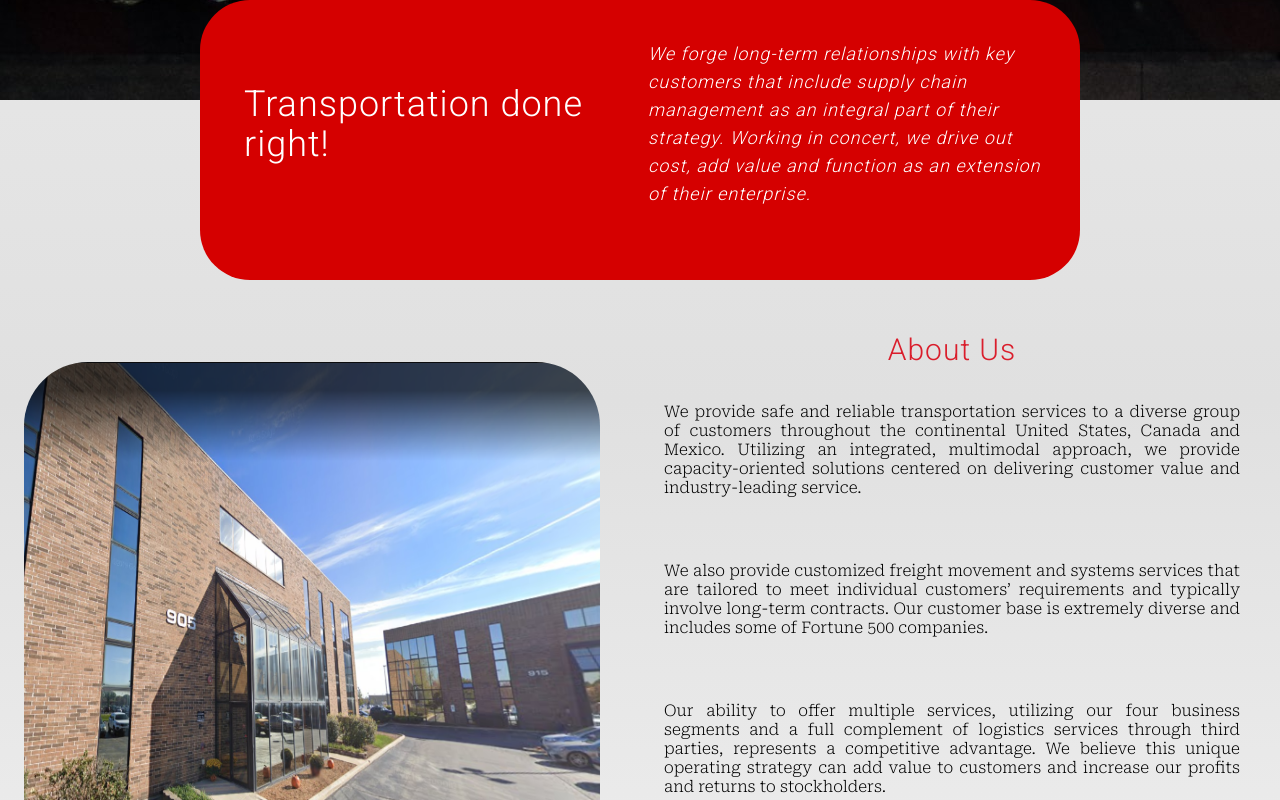
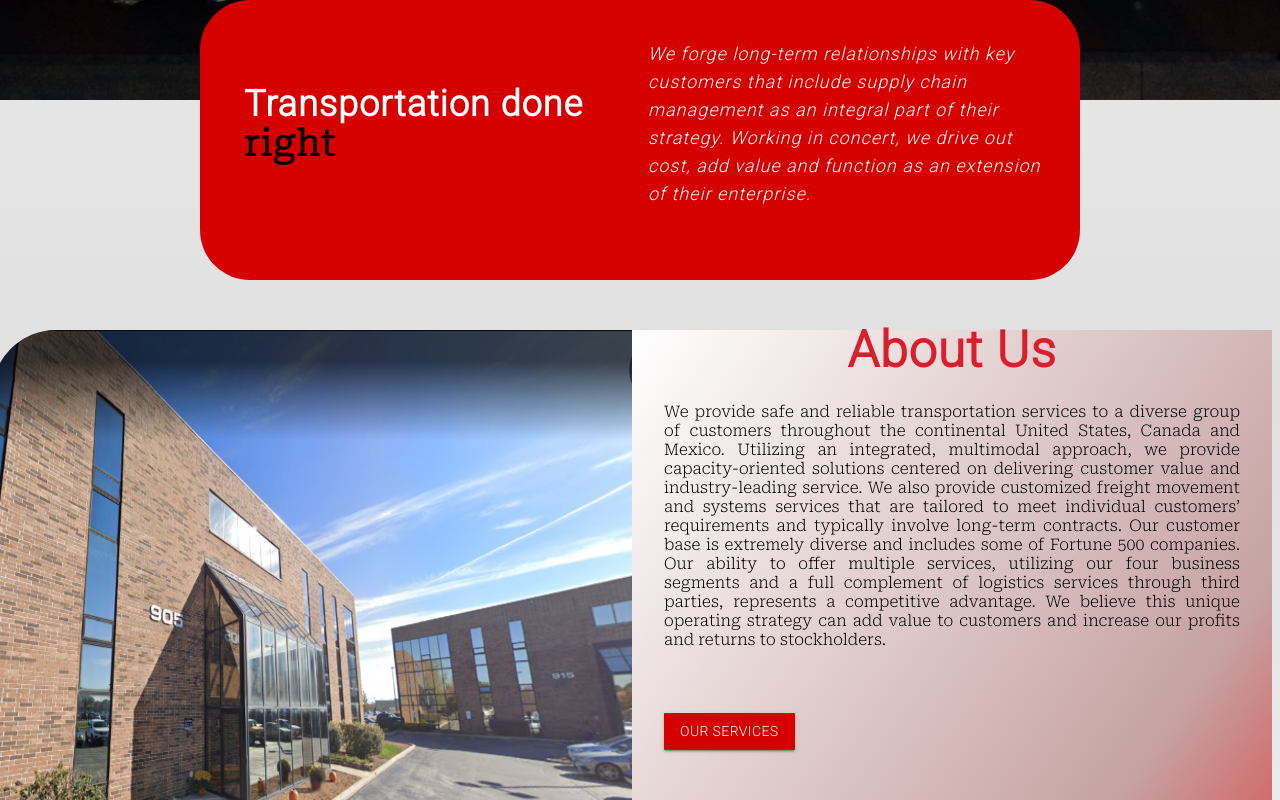
Before and after one commit to DVDR12321/TrucksLLC, a React (Create React App) app in the folder react-project-filesystem/: page /aboutus in a window 1280 px wide. Shown: the part 420-1220 px from the top of the page. Built offline with nearby package versions, Linux system fonts and the light colour scheme; what react-swipeable-views-utils would draw is missing.

Commit message:
started to create new sections on About page

```diff
--- a/react-project-filesystem/src/Pages/AboutUsPage/AboutUsPage.jsx
+++ b/react-project-filesystem/src/Pages/AboutUsPage/AboutUsPage.jsx
@@ -10,11 +10,13 @@ import {
   StyledSectionCaption,
   StyledGridRow,
   StyledMainGrid,
+  StyledGrid,
 } from "./StyledComponents";
 import Img1 from "../../assets/company.png";
 import Img2 from "../../assets/fleet.jpg";
 import Grid from "@mui/material/Grid";
 import OurBenefits from "./OurBenefits";
+import { Button } from "@mui/material";
 
 const AboutUsPage = () => {
   return (
@@ -32,7 +34,10 @@ const AboutUsPage = () => {
           alignItems="center"
         >
           <Grid item xs={6}>
-            <StyledCaption>Transportation done right!</StyledCaption>
+            <StyledCaption>
+              Transportation done{" "}
+              <span style={{ color: "rgb(0,0,0)" }}>right</span>
+            </StyledCaption>
           </Grid>
           <Grid item xs={6}>
             <StyledHeaderText>
@@ -55,29 +60,38 @@ const AboutUsPage = () => {
           <Grid item xs={12} sm={12} md={12} lg={6}>
             <StyledImage src={Img1} alt=""></StyledImage>
           </Grid>
-          <Grid item xs={12} sm={12} md={12} lg={6}>
+          <StyledGrid
+            item
+            xs={12}
+            sm={12}
+            md={12}
+            lg={6}
+            sx={{ justifyContent: "left" }}
+          >
             <StyledSectionCaption>About Us</StyledSectionCaption>
             <StyledText>
               We provide safe and reliable transportation services to a diverse
               group of customers throughout the continental United States,
               Canada and Mexico. Utilizing an integrated, multimodal approach,
               we provide capacity-oriented solutions centered on delivering
-              customer value and industry-leading service.{" "}
+              customer value and industry-leading service. We also provide
+              customized freight movement and systems services that are tailored
+              to meet individual customers’ requirements and typically involve
+              long-term contracts. Our customer base is extremely diverse and
+              includes some of Fortune 500 companies. Our ability to offer
+              multiple services, utilizing our four business segments and a full
+              complement of logistics services through third parties, represents
+              a competitive advantage. We believe this unique operating strategy
+              can add value to customers and increase our profits and returns to
+              stockholders.
             </StyledText>
             <StyledText>
-              We also provide customized freight movement and systems services
-              that are tailored to meet individual customers’ requirements and
-              typically involve long-term contracts. Our customer base is
-              extremely diverse and includes some of Fortune 500 companies.
+              <Button variant="contained" color="primary">
+                {" "}
+                Our Services{" "}
+              </Button>
             </StyledText>
-            <StyledText>
-              Our ability to offer multiple services, utilizing our four
-              business segments and a full complement of logistics services
-              through third parties, represents a competitive advantage. We
-              believe this unique operating strategy can add value to customers
-              and increase our profits and returns to stockholders.
-            </StyledText>
-          </Grid>
+          </StyledGrid>
         </StyledGridRow>
         <StyledGridRow container>
           <Grid item xs={12} sm={12} md={12} lg={6}>
--- a/react-project-filesystem/src/Pages/AboutUsPage/StyledComponents.jsx
+++ b/react-project-filesystem/src/Pages/AboutUsPage/StyledComponents.jsx
@@ -55,7 +55,7 @@ export const StyledCaption = styled(Typography)(
   font-size: 36px;
   line-height: 40px;
   letter-spacing: 1px;
-  font-weight: 300;
+  font-weight: 700;
 `
 );
 
@@ -78,25 +78,34 @@ export const StyledText = styled("p")`
 `;
 
 export const StyledImage = styled("img")`
-  border-radius: 15%;
+  border-radius: 10% 0 0 10%;
   height: 80vh;
   width: 100%;
-  padding: 5%;
 `;
 
 export const StyledSectionCaption = styled(Typography)(
   ({ theme }) => `
   color: ${theme.palette.primary.light};;
-  font-size: 30px;
+  font-size: 50px;
   line-height: 40px;
   letter-spacing: 1px;
-  font-weight: 300;
+  font-weight: 700;
   text-align: center;
 `
 );
 
 export const StyledGridRow = styled(Grid)`
   margin-bottom: 30px;
+`;
+
+export const StyledGrid = styled(Grid)`
+  background: rgb(255, 255, 255);
+  background: linear-gradient(
+    125deg,
+    rgba(255, 255, 255, 1) 0%,
+    rgba(198, 161, 161, 1) 75%,
+    rgba(213, 0, 0, 0.7203081061526173) 100%
+  );
 `;
 
 export const StyledMainGrid = styled(Grid)``;
```
